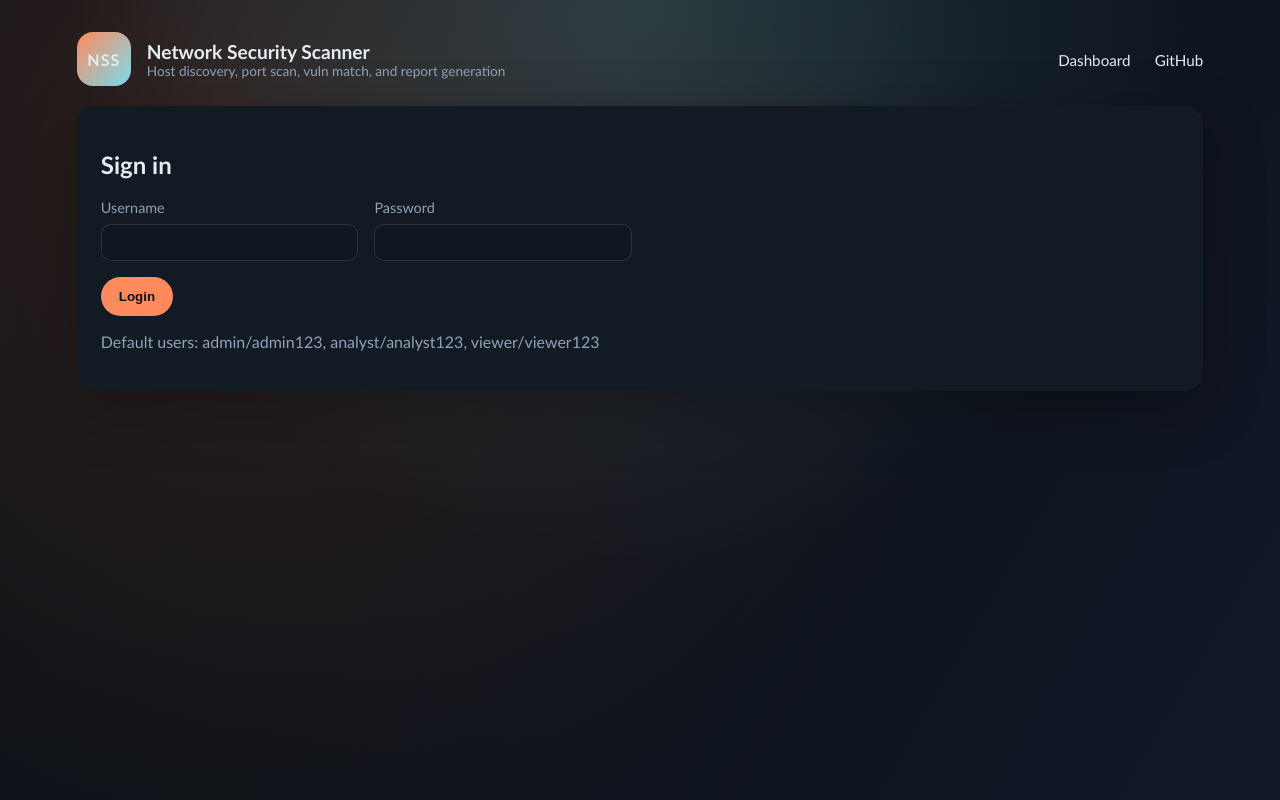
After one commit to advithh-n/Network-security-scanner, a Flask app: page /login in a window 1280 px wide. The commit adds this page. Run offline with Flask 3, Linux system fonts and the light colour scheme.

Commit message:
Add role-based access control

```diff
--- a/app.py
+++ b/app.py
@@ -1,6 +1,7 @@
 from __future__ import annotations
 
 import json
+import os
 import re
 import subprocess
 import sys
@@ -10,7 +11,9 @@ from datetime import datetime
 from pathlib import Path
 from typing import Any, Dict, List
 
-from flask import Flask, abort, jsonify, redirect, render_template, request, send_file, url_for
+from functools import wraps
+
+from flask import Flask, abort, jsonify, redirect, render_template, request, send_file, session, url_for
 
 BASE_DIR = Path(__file__).resolve().parent
 SCAN_DIR = BASE_DIR / "data" / "scan_results"
@@ -21,6 +24,15 @@ DEMO_HTML = BASE_DIR / "reports" / "sample_reports" / "demo_report.html"
 LOCK = threading.Lock()
 
 app = Flask(__name__)
+app.secret_key = os.environ.get("NSS_SECRET_KEY", "change-this-secret")
+
+USERS = {
+    "admin": {"password": "admin123", "role": "admin"},
+    "analyst": {"password": "analyst123", "role": "analyst"},
+    "viewer": {"password": "viewer123", "role": "viewer"},
+}
+
+ROLE_ORDER = {"viewer": 1, "analyst": 2, "admin": 3}
 
 
 def _ensure_dirs() -> None:
@@ -69,6 +81,37 @@ def clean_discovery(value: str) -> str:
     allowed = {"ping", "tcp", "arp"}
     parts = [p.strip() for p in value.split(",") if p.strip()]
     return ",".join([p for p in parts if p in allowed]) or "ping,tcp"
+
+
+def current_user() -> Dict[str, str]:
+    username = session.get("username")
+    if not username:
+        return {}
+    user = USERS.get(username, {})
+    return {"username": username, "role": user.get("role", "")}
+
+
+def login_required(view):
+    @wraps(view)
+    def wrapper(*args, **kwargs):
+        if not session.get("username"):
+            return redirect(url_for("login"))
+        return view(*args, **kwargs)
+    return wrapper
+
+
+def require_role(min_role: str):
+    def decorator(view):
+        @wraps(view)
+        def wrapper(*args, **kwargs):
+            user = current_user()
+            if not user:
+                return redirect(url_for("login"))
+            if ROLE_ORDER.get(user.get("role", ""), 0) < ROLE_ORDER.get(min_role, 0):
+                abort(403)
+            return view(*args, **kwargs)
+        return wrapper
+    return decorator
 
 
 def build_scan_command(params: Dict[str, Any], json_out: Path, html_out: Path, pdf_out: Path) -> List[str]:
@@ -134,6 +177,7 @@ def run_scan(scan_id: str, params: Dict[str, Any]) -> None:
 
 
 @app.route("/")
+@login_required
 def index() -> str:
     items = load_index()
     items = sorted(items, key=lambda x: x.get("created_at", ""), reverse=True)
@@ -154,10 +198,30 @@ def index() -> str:
         except Exception:
             latest_summary = None
 
-    return render_template("index.html", items=items, latest_summary=latest_summary)
+    return render_template("index.html", items=items, latest_summary=latest_summary, user=current_user())
+
+
+@app.route("/login", methods=["GET", "POST"])
+def login() -> Any:
+    if request.method == "POST":
+        username = request.form.get("username", "").strip()
+        password = request.form.get("password", "").strip()
+        user = USERS.get(username)
+        if user and user.get("password") == password:
+            session["username"] = username
+            return redirect(url_for("index"))
+        return render_template("login.html", error="Invalid credentials")
+    return render_template("login.html", error="")
+
+
+@app.route("/logout")
+def logout() -> Any:
+    session.clear()
+    return redirect(url_for("login"))
 
 
 @app.route("/scan", methods=["POST"])
+@require_role("analyst")
 def start_scan() -> Any:
     targets = request.form.get("targets", "").strip()
     if not targets:
@@ -198,6 +262,7 @@ def start_scan() -> Any:
 
 
 @app.route("/demo")
+@login_required
 def load_demo() -> Any:
     if not DEMO_JSON.exists():
         abort(404, "demo scan not found")
@@ -228,6 +293,7 @@ def load_demo() -> Any:
 
 
 @app.route("/scan/<scan_id>")
+@login_required
 def scan_detail(scan_id: str) -> str:
     items = load_index()
     record = next((i for i in items if i.get("id") == scan_id), None)
@@ -242,10 +308,11 @@ def scan_detail(scan_id: str) -> str:
         except Exception:
             scan_data = None
 
-    return render_template("scan_detail.html", record=record, scan_data=scan_data)
+    return render_template("scan_detail.html", record=record, scan_data=scan_data, user=current_user())
 
 
 @app.route("/download/<scan_id>/<kind>")
+@login_required
 def download(scan_id: str, kind: str) -> Any:
     items = load_index()
     record = next((i for i in items if i.get("id") == scan_id), None)
@@ -263,6 +330,7 @@ def download(scan_id: str, kind: str) -> Any:
 
 
 @app.route("/api/scan/<scan_id>")
+@login_required
 def scan_status(scan_id: str) -> Any:
     items = load_index()
     record = next((i for i in items if i.get("id") == scan_id), None)
--- a/static/styles.css
+++ b/static/styles.css
@@ -73,6 +73,12 @@ body {
   text-decoration: none;
   margin-left: 20px;
   font-size: 0.95rem;
+}
+
+.user-badge {
+  margin-left: 20px;
+  font-size: 0.85rem;
+  color: var(--muted);
 }
 
 .content {
--- a/templates/index.html
+++ b/templates/index.html
@@ -31,6 +31,7 @@
 
 <section id="scan-form" class="panel">
   <h2>Run a new scan</h2>
+  {% if user and user.role in ["analyst", "admin"] %}
     <form method="post" action="{{ url_for('start_scan') }}" class="grid-form">
       <label>
         Targets (CIDR or range)
@@ -73,6 +74,9 @@
         <p class="hint">Use only on systems you own or have permission to test.</p>
       </div>
     </form>
+  {% else %}
+    <p class="muted">Your role does not allow running scans. Ask an admin for access.</p>
+  {% endif %}
 </section>
 
 <section class="panel">
--- a/templates/layout.html
+++ b/templates/layout.html
@@ -19,6 +19,10 @@
       <nav class="nav">
         <a href="{{ url_for('index') }}">Dashboard</a>
         <a href="https://github.com/advithh-n" target="_blank" rel="noreferrer">GitHub</a>
+        {% if user %}
+          <span class="user-badge">{{ user.username }} ({{ user.role }})</span>
+          <a href="{{ url_for('logout') }}">Logout</a>
+        {% endif %}
       </nav>
     </header>
 
--- /dev/null
+++ b/templates/login.html
@@ -0,0 +1,21 @@
+{% extends "layout.html" %}
+{% block content %}
+<section class="panel auth-panel">
+  <h2>Sign in</h2>
+  <form method="post" action="{{ url_for('login') }}" class="grid-form">
+    <label>
+      Username
+      <input type="text" name="username" required />
+    </label>
+    <label>
+      Password
+      <input type="password" name="password" required />
+    </label>
+    <div class="form-actions">
+      <button type="submit" class="button">Login</button>
+      {% if error %}<p class="hint" style="color: var(--danger);">{{ error }}</p>{% endif %}
+    </div>
+  </form>
+  <p class="muted">Default users: admin/admin123, analyst/analyst123, viewer/viewer123</p>
+</section>
+{% endblock %}
```
Also changed, not shown: README.md. Lines whose indentation alone changed are shown as unchanged.
